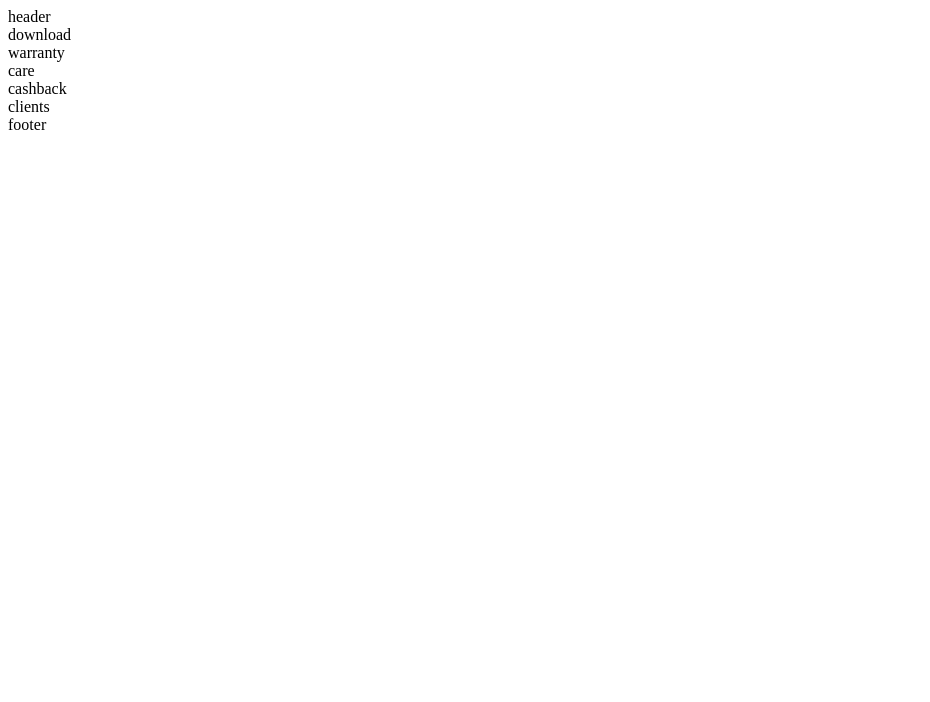
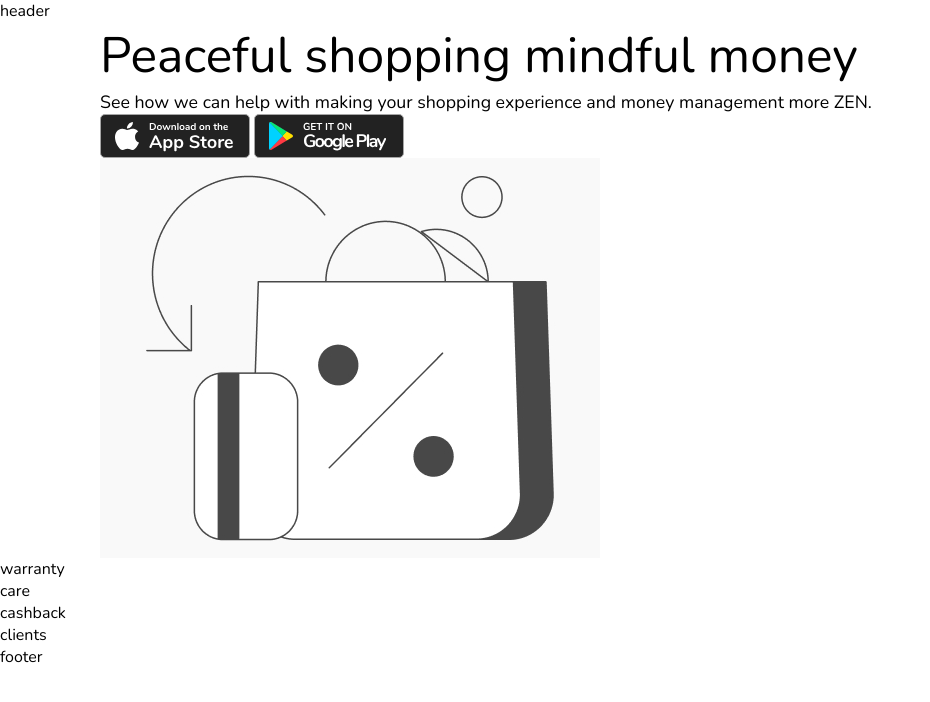
Before and after one commit to Slawone/ng-free-zen, a plain HTML site: page index.html in a window 1280 px wide. Shown: the whole page, without its empty margins (0-930 px from the left). Drawn offline with Linux system fonts and the light colour scheme.

Commit message:
create section download

```diff
--- a/css/index.css
+++ b/css/index.css
@@ -0,0 +1,165 @@
+/* Reset and base styles  */
+* {
+  padding: 0px;
+  margin: 0px;
+  border: none;
+}
+
+*,
+*::before,
+*::after {
+  box-sizing: border-box;
+}
+
+/* Links */
+a,
+a:link,
+a:visited {
+  text-decoration: none;
+}
+
+a:hover {
+  text-decoration: none;
+}
+
+/* Common */
+aside,
+nav,
+footer,
+header,
+section,
+main {
+  display: block;
+}
+
+h1,
+h2,
+h3,
+h4,
+h5,
+h6,
+p {
+  font-size: inherit;
+  font-weight: inherit;
+}
+
+ul,
+ul li {
+  list-style: none;
+}
+
+img {
+  vertical-align: top;
+}
+
+img,
+svg {
+  max-width: 100%;
+  height: auto;
+}
+
+address {
+  font-style: normal;
+}
+
+/* Form */
+input,
+textarea,
+button,
+select {
+  font-family: inherit;
+  font-size: inherit;
+  color: inherit;
+  background-color: transparent;
+}
+
+input::-ms-clear {
+  display: none;
+}
+
+button,
+input[type=submit] {
+  display: inline-block;
+  box-shadow: none;
+  background-color: transparent;
+  background: none;
+  cursor: pointer;
+}
+
+input:focus,
+input:active,
+button:focus,
+button:active {
+  outline: none;
+}
+
+button::-moz-focus-inner {
+  padding: 0;
+  border: 0;
+}
+
+label {
+  cursor: pointer;
+}
+
+legend {
+  display: block;
+}
+
+@font-face {
+  font-family: "Nunito";
+  src: url("../assets/fonts/Nunito-Regular.woff2") format("woff2");
+  font-weight: 400;
+  font-style: normal;
+  font-display: swap;
+}
+@font-face {
+  font-family: "Nunito";
+  src: url("../assets/fonts/Nunito-Bold.woff2") format("woff2");
+  font-weight: 700;
+  font-style: normal;
+  font-display: swap;
+}
+:root {
+  --base-font: "Nunito", sans-serif;
+  --main-color: #000;
+  --background-color: #fff;
+  --checkbox-color: #00A1FF;
+  --footer-background-color: #484848 ;
+}
+
+[class=dark] {
+  --main-color: #fff;
+  --background-color: #484848;
+}
+
+body {
+  font-family: var(--base-font);
+  color: var(--main-color);
+  background-color: var(--background-color);
+}
+
+.container {
+  max-width: 1110px;
+  width: 100%;
+  margin-inline: auto;
+  padding-inline: 15px;
+}
+
+h1 {
+  font-size: clamp(30px, 3.8888888889vw, 56px);
+}
+
+h2 {
+  font-size: clamp(26px, 2.7777777778vw, 40px);
+}
+
+h3 {
+  font-size: clamp(16px, 1.3888888889vw, 20px);
+}
+
+p {
+  font-size: clamp(14px, 1.3888888889vw, 20px);
+}
+
+/*# sourceMappingURL=index.css.map */
--- a/index.html
+++ b/index.html
@@ -1,15 +1,36 @@
 <!DOCTYPE html>
 <html lang="en">
   <head>
-  <meta charset="UTF-8">
-  <meta name="viewport" content="width=device-width, initial-scale=1.0">
+    <meta charset="UTF-8" />
+    <meta name="viewport" content="width=device-width, initial-scale=1.0" />
     <title>ZEN</title>
-  <link rel="stylesheet" href="./css/index.css">
+    <link rel="stylesheet" href="./css/index.css" />
     <script type="module" src="./js/index.js"></script>
   </head>
   <body>
     <header class="header">header</header>
-  <section class="download">download</section>
+    <section class="download">
+      <div class="download__wrapper container">
+        <div class="download__text-block">
+          <h1 class="download__title">Peaceful shopping mindful money</h1>
+          <p class="download__copy">
+            See how we can help with making your shopping experience and money
+            management more ZEN.
+          </p>
+          <div class="download__links">
+            <a class="download__link" href="">
+              <img src="./assets/icons/link-apple.svg" alt="Link to Apple.com" />
+            </a>
+            <a class="download__link" href="">
+              <img src="./assets/icons/link-google.svg" alt="Link to Google.com" />
+            </a>
+          </div>
+        </div>
+        <div class="download__image-block">
+          <img src="./assets/images/image1.jpg" alt="Bag with card" />
+        </div>
+      </div>
+    </section>
     <section class="warranty">warranty</section>
     <section class="care">care</section>
     <section class="cashback">cashback</section>
```
Also changed, not shown: 1 other file. Lines whose indentation alone changed are shown as unchanged.
